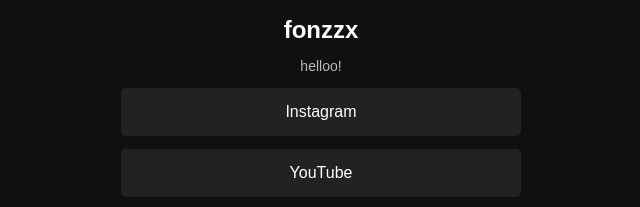
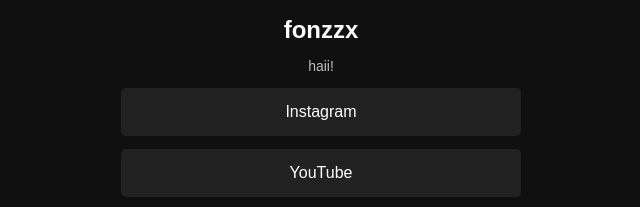
Before and after one commit to fonzzx/.github.io, a plain HTML site: page index.html in a window 1280 px wide. Shown: the part 173-380 px from the top of the page, 319-959 px from the left. Drawn offline with Linux system fonts and the light colour scheme; a small style sheet from the web is missing.

Commit message:
Update index.html

```diff
--- a/index.html
+++ b/index.html
@@ -4,7 +4,7 @@
     <meta charset="UTF-8">
     <meta name="viewport" content="width=device-width, initial-scale=1.0">
     <title>fonzzx's bio</title>
-    <!-- Importar fonte Montserrat -->
+    <!-- Importar fonte Montserrat do CDN Fontsource -->
     <link href="https://cdn.jsdelivr.net/npm/fontsource-montserrat@4.5.0/css.css" rel="stylesheet">
     <link rel="stylesheet" href="styles.css">
 </head>
@@ -12,7 +12,7 @@
     <div class="container">
         <img src="https://iili.io/3AXauyJ.jpg" alt="Foto de Perfil" class="profile-img">
         <h1>fonzzx</h1>
-        <p>helloo!</p>
+        <p>haii!</p>
 
         <div class="links">
             <a href="https://instagram.com" target="_blank">Instagram</a>
```
